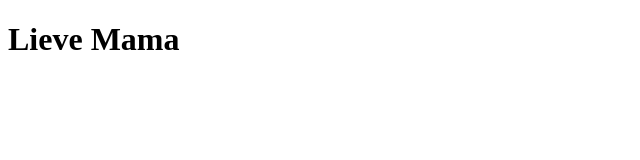
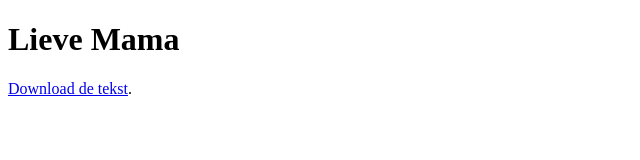
Before and after one commit to dvberkel/lieve_mama, a plain HTML site: page index.html in a window 1280 px wide. Shown: the whole page, without its empty margins (0-640 px from the left). Drawn offline with Linux system fonts and the light colour scheme.

Commit message:
link to pdf

```diff
--- a/index.html
+++ b/index.html
@@ -6,5 +6,6 @@
   </head>
   <body>
     <h1>Lieve Mama</h1>
+    <a href="woorden.pdf">Download de tekst</a>.
   </body>
 </html>
```
